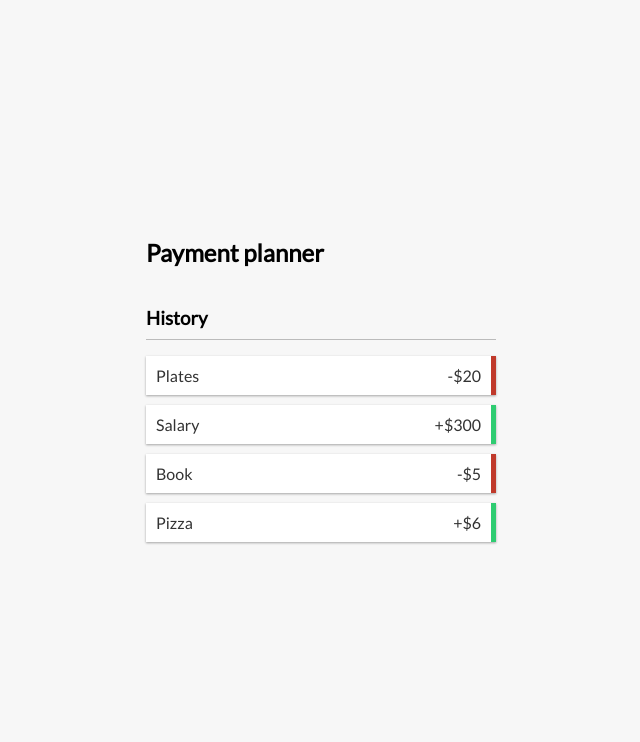
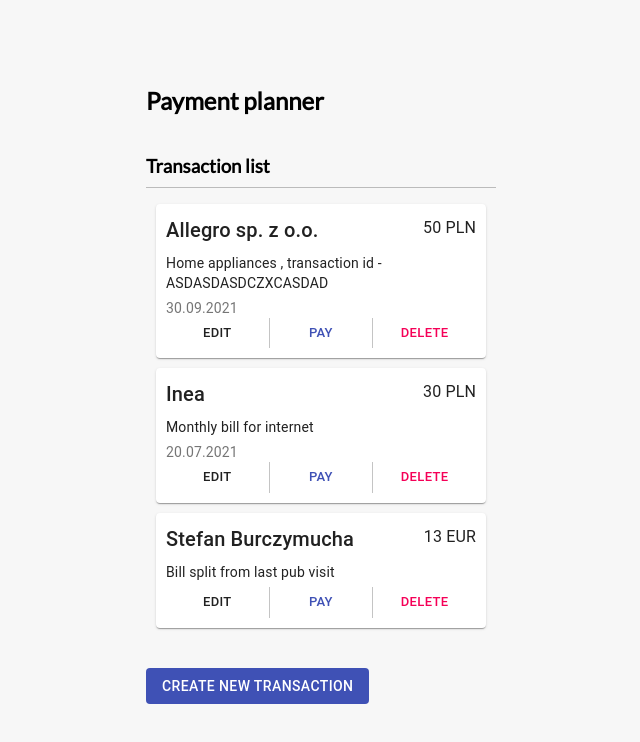
Before and after one commit to aznigft/topay, a React (Create React App) app: page /transactionList in a window 1280 px wide. Shown: the top 742 px of the page, without its empty margins (319-959 px from the left). Built offline with nearby package versions, Linux system fonts and the light colour scheme.

Commit message:
New transaction cards with more payment info

```diff
--- a/src/components/AddTransaction.js
+++ b/src/components/AddTransaction.js
@@ -1,5 +1,6 @@
 import React, {useState, useContext} from 'react'
 import { GlobalContext } from '../context/GlobalState';
+import { useHistory } from "react-router-dom";
 
 export const AddTransaction = () => {
 
@@ -8,20 +9,23 @@ const [amount, setAmount] = useState(0);
 
 const {addTransaction, transactions} = useContext(GlobalContext);
 
+let history = useHistory();
+
 function generateID() {
-    return Math.max(...transactions.map(o => o.id), 0) + 1 ;
+        return( Math.max(...transactions.map(o => o.id), 0) + 1 )
 }
 
 const onSubmit = e => {
     e.preventDefault();
 
     const newTransaction = {
-        id: 6,
+        id: generateID(),
         text,
         amount: +amount
     }
 
     addTransaction(newTransaction)
+    history.push('/transactionList');
 }
 
     return (
--- a/src/components/Transaction.js
+++ b/src/components/Transaction.js
@@ -1,5 +1,6 @@
 import React, {useContext} from 'react'
 import { GlobalContext } from '../context/GlobalState';
+import Grid from '@material-ui/core/Grid';
 
 export const Transaction = ({transaction}) => {
 
@@ -9,7 +10,15 @@ export const Transaction = ({transaction}) => {
 
     return (
         <li className={`${transaction.amount > 0 ? "plus" : "minus"}`}>
-            {transaction.text} <span>{sign}${Math.abs( transaction.amount)}</span>
+            {/* {transaction.text} <span>{sign}{Math.abs( transaction.amount)}</span>  */}
+            <Grid item xs={9}>
+                {transaction.text} <span>Enea Sp. z o.o.</span>
+            </Grid>
+            <Grid item xs={3}>
+                <span>{sign}{Math.abs( transaction.amount)}</span>
+            </Grid>
+
+
             <button className="delete-btn" onClick={() => deleteTransaction(transaction.id)}>x</button>
         </li>
     )
--- /dev/null
+++ b/src/components/TransactionCard.js
@@ -0,0 +1,67 @@
+import React from 'react';
+import { makeStyles } from '@material-ui/core/styles';
+import Grid from '@material-ui/core/Grid';
+import Paper from '@material-ui/core/Paper';
+import Typography from '@material-ui/core/Typography';
+import ButtonBase from '@material-ui/core/ButtonBase';
+import { Button } from '@material-ui/core';
+import DeleteIcon from '@material-ui/icons/Delete';
+import IconButton from '@material-ui/core/IconButton';
+import ButtonGroup from '@material-ui/core/ButtonGroup';
+
+const useStyles = makeStyles((theme) => ({
+  root: {
+    flexGrow: 1,
+  },
+  paper: {
+    // padding: theme.spacing(2),
+    // margin: 'auto',
+    maxWidth: 500,
+    padding: 10,
+    margin: 10
+  },
+  ButtonGroup: {
+    display: 'flex',
+    flexDirection: 'column',
+    alignItems: 'center',
+  }
+}));
+
+export default function TransactionCard({transaction}) {
+  const classes = useStyles();
+
+  return (
+    <div className={classes.root}>
+      <Paper className={classes.paper} spacing={2}>
+        <Grid container spacing={2}>
+          <Grid item xs={12} sm container>
+            <Grid item xs container direction="column" spacing={2}>
+              <Grid item xs>
+                <Typography gutterBottom variant="h6">
+                  {transaction.recivingAccount}
+                </Typography>
+                <Typography variant="body2" gutterBottom>
+                  {transaction.description}
+                </Typography>
+                <Typography variant="body2" color="textSecondary">
+                  {transaction.deadLine}
+                </Typography>
+              </Grid>
+
+            </Grid>
+            <Grid item>
+              <Typography variant="subtitle1">{transaction.amount} {transaction.currency}</Typography>
+            </Grid>
+            <Grid item xs="12">
+                     <ButtonGroup variant="text"  size="small" fullWidth = "true"  aria-label="text primary button group">
+                        <Button>Edit</Button>
+                        <Button color="primary">Pay</Button>
+                        <Button color="secondary">Delete</Button>
+                    </ButtonGroup>
+              </Grid>
+          </Grid>
+        </Grid>
+      </Paper>
+    </div>
+  );
+}
--- a/src/components/TransactionList.js
+++ b/src/components/TransactionList.js
@@ -1,6 +1,9 @@
 import React, {useContext} from 'react'
 import { GlobalContext } from '../context/GlobalState'
 import {Transaction} from './Transaction'
+import {Link} from 'react-router-dom'
+import TransactionCard from './TransactionCard'
+import { Button } from '@material-ui/core'
 
 export const TransactionList = () => {
     const {transactions} = useContext(GlobalContext);
@@ -8,10 +11,18 @@ export const TransactionList = () => {
 
     return (
         <>
-            <h3>History</h3>
+            <h3>Transaction list</h3>
             <ul className="list">
-                {transactions.map(transaction => (<Transaction key={transaction.id} transaction = {transaction}/> ))}
+                {/* {transactions.map(transaction => (<Transaction key={transaction.id} transaction = {transaction}/> ))} */}
+                {transactions.map(transaction => (<TransactionCard key={transaction.id} transaction = {transaction}/> ))}
             </ul>
+            {/* <Link to="/addTransaction"><Button variant="contained" color="primary" disableElevation>Create new transaction</Button></Link> */}
+            <Button
+                variant="contained"
+                color="primary"
+                component={Link}
+                to="/addTransaction"
+                disableElevation>Create new transaction</Button>
         </>
     )
 }
--- a/src/context/GlobalState.js
+++ b/src/context/GlobalState.js
@@ -3,11 +3,34 @@ import AppReducer from './AppReducer'
 
 const initialState = {
     transactions: [
-        { id: 1, text: 'Plates', amount: -20},
-        { id: 2, text: 'Salary', amount: 300},
-        { id: 3, text: 'Book', amount: -5},
-        { id: 4, text: 'Pizza', amount: 6},
-    ]
+        {
+            id: 0,
+            payingAccount: 'User',
+            recivingAccount: 'Allegro sp. z o.o.',
+            deadLine: '30.09.2021',
+            description: 'Home appliances , transaction id - ASDASDASDCZXCASDAD',
+            amount: 50,
+            currency: 'PLN'
+        },
+        {
+            id: 1,
+            payingAccount: 'User',
+            recivingAccount: 'Inea ',
+            deadLine: '20.07.2021',
+            description: 'Monthly bill for internet',
+            amount: 30,
+            currency: 'PLN'
+        },
+        {
+            id: 2,
+            payingAccount: 'User',
+            recivingAccount: 'Stefan Burczymucha',
+            deadLine: '',
+            description: 'Bill split from last pub visit',
+            amount: 13,
+            currency: 'EUR'
+        },
+        ]
 }
 
 export const GlobalContext = createContext(initialState);
```
